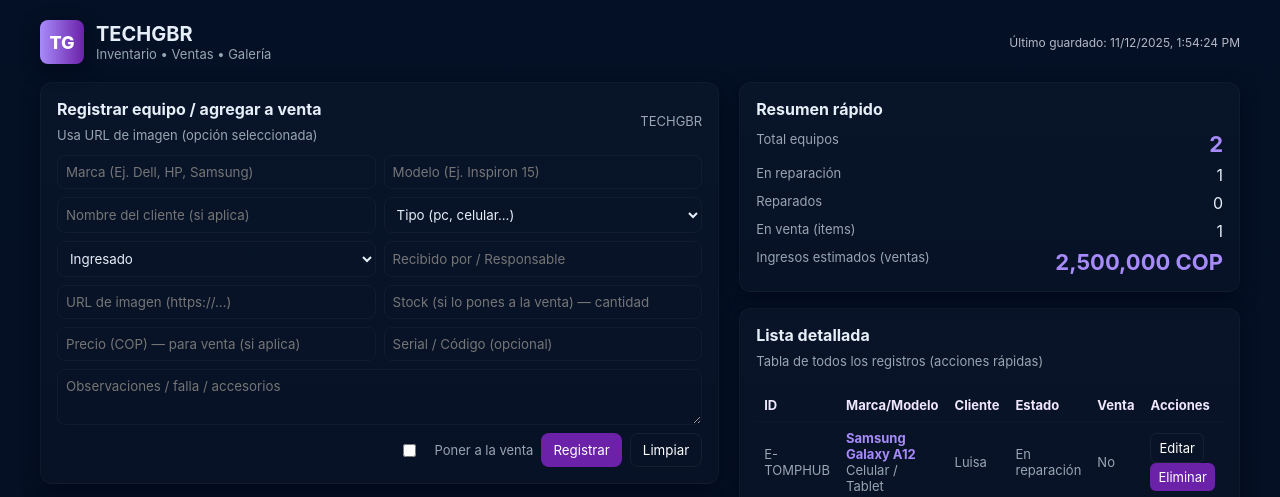
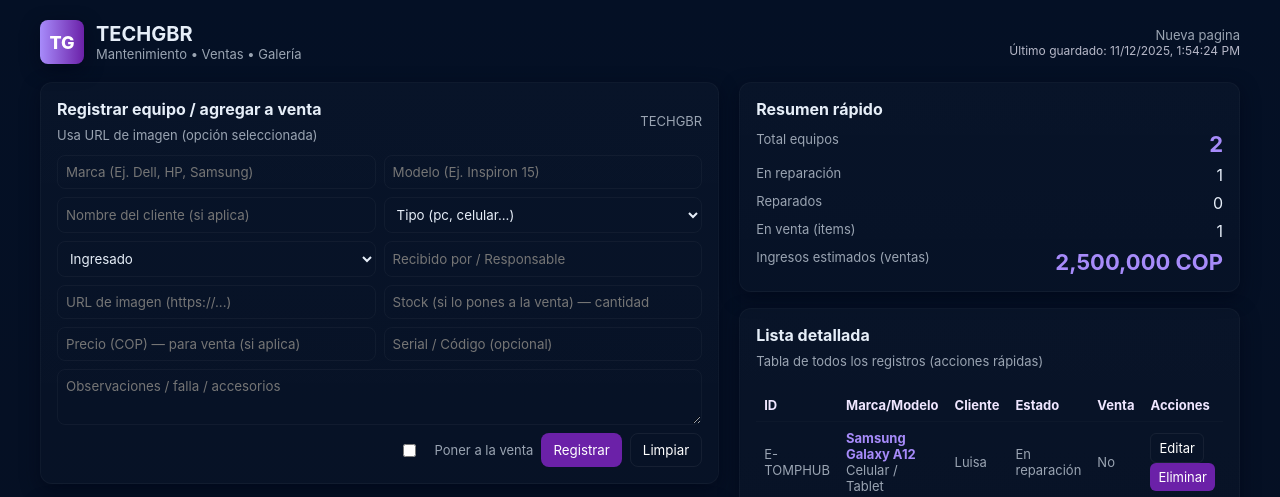
Before and after one commit to greeyd-bite/TECHGBR_2.0, a plain HTML site: page index.html in a window 1280 px wide. Shown: the top 497 px of the page. Drawn offline with Linux system fonts and the light colour scheme.

Commit message:
Update title and header text for maintenance focus

```diff
--- a/index.html
+++ b/index.html
@@ -3,7 +3,7 @@
 <head>
   <meta charset="utf-8"/>
   <meta name="viewport" content="width=device-width,initial-scale=1"/>
-  <title>TECHGBR v2.0 — Inventario & Venta</title>
+  <title>TECHGBR — Mantenimiento de quipos </title>
   <style>
     :root{
       --bg:#071022; --card:#0b1220; --muted:#9aa4b2;
@@ -82,11 +82,11 @@
         <div class="logo">TG</div>
         <div>
           <h1>TECHGBR</h1>
-          <div class="muted">Inventario • Ventas • Galería</div>
+          <div class="muted">Mantenimiento • Ventas • Galería</div>
         </div>
       </div>
       <div style="text-align:right">
-        <div class="muted"></div>
+        <div class="muted">Nueva pagina</div>
         <div id="lastSaved" class="muted-2" style="font-size:12px">Último guardado: -</div>
       </div>
     </header>
```
